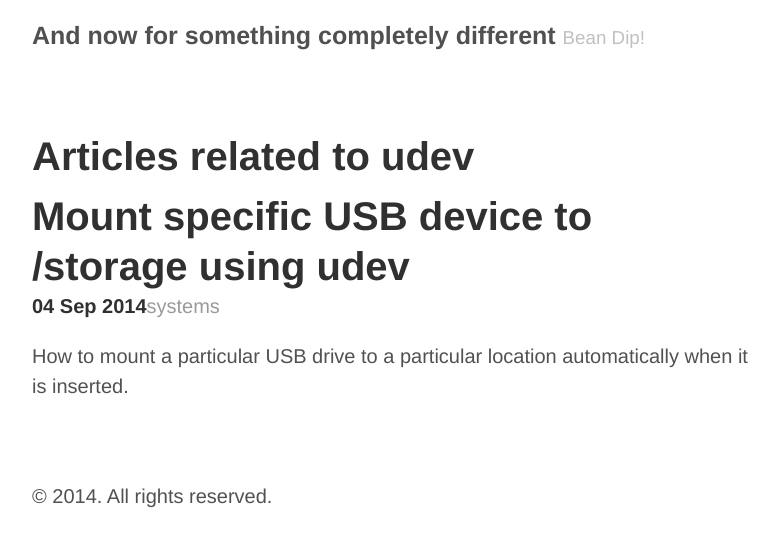
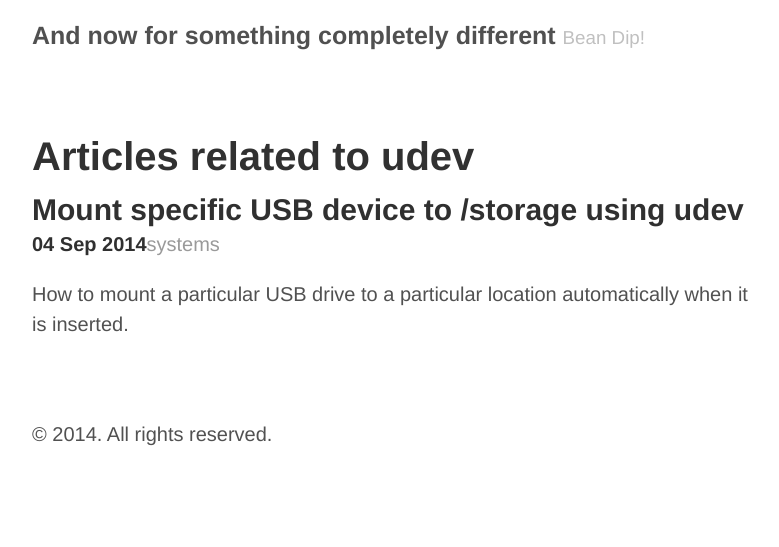
Before and after one commit to mrdanbrooks/mrdanbrooks.github.io, a Jekyll site: the page built from tags/udev.md, in a window 1280 px wide. Shown: the top 547 px of the page, without its empty margins (248-1027 px from the left). Built offline with Jekyll 4.4.1, drawn with Linux system fonts in a browser that asks for light colours; Markdown is read by kramdown in place of the engine named in the settings.

Commit message:
changes post heading size in tag list

```diff
--- a/_layouts/blog_by_tag.html
+++ b/_layouts/blog_by_tag.html
@@ -7,7 +7,7 @@
     {% if site.tags[page.tag] %}
         {% for post in site.tags[page.tag] %}
         <div class="post">
-            <h1 class="post-title"><a href="{{ post.url }}/">{{ post.title }}</a></h1>
+            <h2 class="post-title"><a href="{{ post.url }}/">{{ post.title }}</a></h2>
             <span class="post-date"><strong>{{ post.date | date_to_string }}</strong>{{ post.category }}</span>
             {{ post.summary }}
         </div>
```
